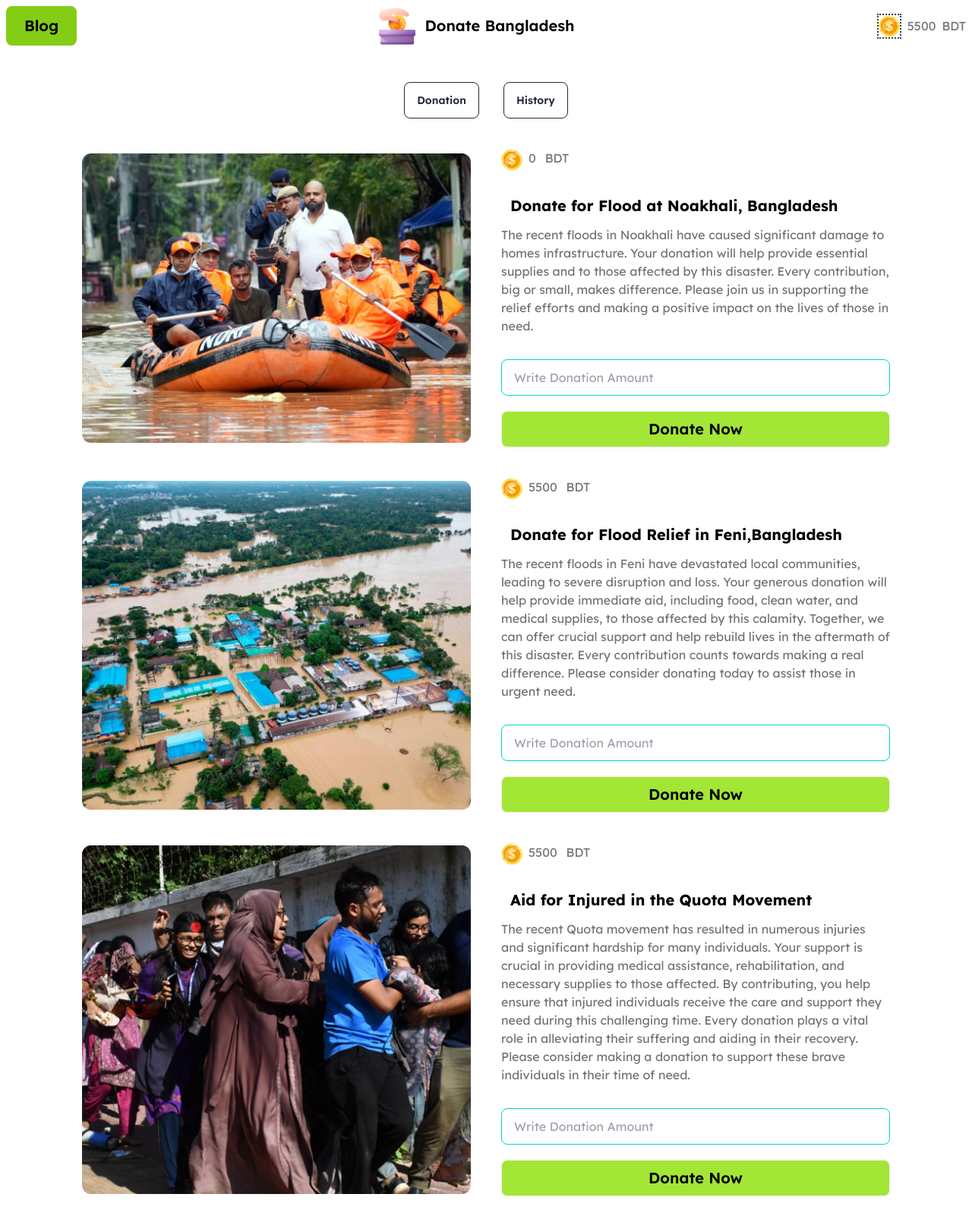
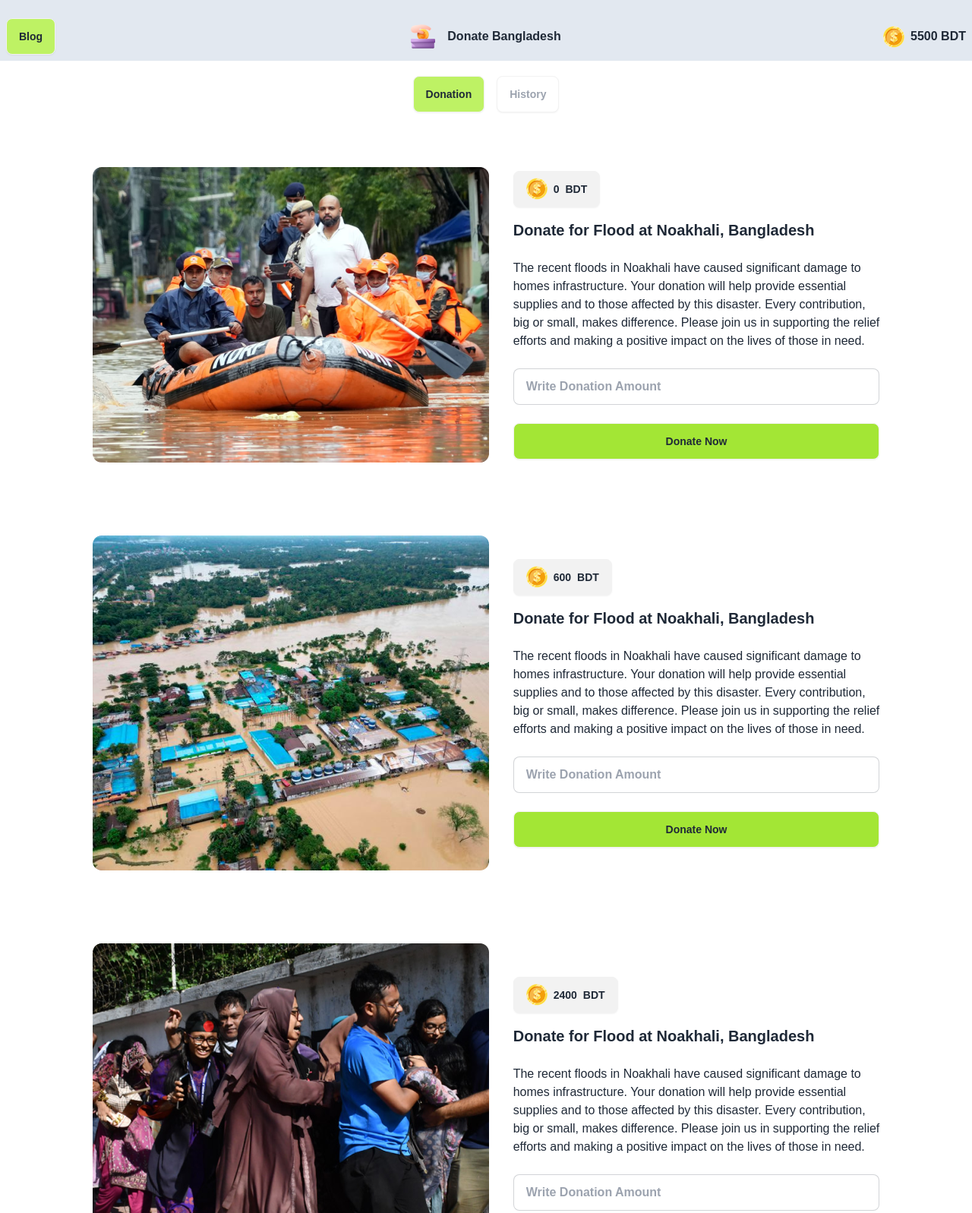
Before and after one commit to Arpan-collab/assignment-05, a plain HTML site: page index.html in a window 1280 px wide. Shown: the top 1597 px of the page at 76% size. Drawn offline with nearby package versions, Linux system fonts and the light colour scheme.

Commit message:
Update index.html

```diff
--- a/index.html
+++ b/index.html
@@ -3,116 +3,108 @@
 <head>
     <meta charset="UTF-8">
     <meta name="viewport" content="width=device-width, initial-scale=1.0">
-    <title>Donate Bangladesh</title>
-    <!-- <link rel="stylesheet" href="style.css"> -->
-     <!-- daisyui and tailwind css  -->
+    <title>Document</title>
     <link href="https://cdn.jsdelivr.net/npm/daisyui@4.12.10/dist/full.min.css" rel="stylesheet" type="text/css" />
     <script src="https://cdn.tailwindcss.com"></script>
-    <!-- google fonts -->
+
+    <!-- google font  -->
     <link rel="preconnect" href="https://fonts.googleapis.com">
-    <link href="https://fonts.googleapis.com/css2?family=Lexend:wght@100..900&display=swap" rel="stylesheet">
     <link rel="preconnect" href="https://fonts.gstatic.com" crossorigin>
+    <link href="https://fonts.googleapis.com/css2?family=Manrope:wght@200..800&display=swap" rel="stylesheet">
+
+    <!-- tailwind css  -->
+
       <style>
-
-        .font-lexend{
-            font-family: lexend;
+        .lexend-font{
+            font-family: "Lexend", sans-serif;
+            font-optical-sizing: auto;
+            font-weight: 600;
+            font-style: normal;
         }
-
-
       </style>
 
 </head>
-<body  class="font-lexend">
-<!-- nabbar starts here -->
-    <nab class="w-4/5 mx-auto " >
-
-        <div class="navbar lg:max ">
+    <body class="lexend-font">
+        <header>
+            <nav class="max-w-screen-xl mx-auto pt-4 sticky top-0    bg-slate-200		 ">
+                <div class="navbar ">
                     <div class="navbar-start">
-              <button class="bg-lime-500 text-black pt-3 pb-3 pr-6 pl-6 text-xl rounded-lg font-semibold ">Blog</button>
+                      <button id="btn-blog" class="btn  bg-lime-300">Blog</button>
                     </div>
-            <div class="navbar-center">
-                <img src="/assets/logo.png">
-              <P class="text-black pt-3 pb-3 pr-6 pl-3 text-xl font-semibold">Donate Bangladesh</P>
+                    <div class="navbar-center gap-4 justify-center items-center">
+                      <img class="w-8" src="./assets/logo.png" alt="">
+                      <h1 class=" md:flex">Donate Bangladesh</h1>
                     </div>
-            <div class="navbar-end ">
-              <img  class="border-dotted border-2 border-slate-700 " src="/assets/coin.png">
-              <p class="pl-2 text-zinc-500 ">5500 </p>
-              <span class="text-zinc-500 pl-2">BDT</span>
-            </div>
-          </div>
-          <div class="flex justify-center pt-10 pb-10 gap-8">
-              <button class="btn btn-outline  ">Donation</button>
-              <button class="btn btn-outline  ">History</button>
-             </div>
-    </nab>
-        <!-- header starts here -->
-    <header>
-        <div class="flex lg:flex-row  flex-col justify-center items-center lg:gap-10 mb-10 ">
-            <div class="w-2/5">
-                <img src="/assets/noakhali.png">
-            </div>
-            <div class="w-2/5 ">
-                <div class="flex pb-5 ">
-                    <img src="/assets/coin.png">
-                    <p
-                    id="totalDonation"
-                    class=" text-zinc-500 pl-2 ">0</p>
-                    <span class="text-zinc-500 pl-3">BDT</span>
-                </div>
-                <h2 class="text-xl font-bold text-black p-3">Donate for Flood at Noakhali, Bangladesh</h2>
-
-                <p class="text-base text-zinc-500 pb-8">The recent floods in Noakhali have caused significant damage to homes  infrastructure. Your donation will help provide essential supplies and  to those affected by this disaster. Every contribution, big or small, makes  difference. Please join us in supporting the relief efforts and making a positive impact on the lives of those in need.</p>
-
-                <input
-                    id="amountHere"
-                    placeholder="Write Donation Amount"type="text"class="input input-bordered input-accent w-full " />
-                <button
-                    id="donateNowBtn"
-                    class="btn btn-block bg-lime-400 text-black text-xl font-semibold mt-5 ">Donate Now</button>
+                    <div class="navbar-end gap-2 ">
+                      <img src="./assets/coin.png" alt="">
+                      <span><span id="balance">5500</span> BDT</span>
 
                     </div>
                   </div>
-         <div class="flex lg:flex-row  flex-col justify-center items-center lg:gap-10 mb-10 ">
-            <div class="w-2/5">
-                <img src="/assets/feni.png">
+            </nav>
+
+            <div class="flex justify-center items-center mt-5 gap-4">
+                <button id="donate-btn" class="btn bg-lime-300">Donation</button>
+                <button id="history-btn" class="btn bg-white border text-gray-400 py-3">History</button>
             </div>
-            <div class="w-2/5">
-                <div class="flex pb-5">
-                    <img src="/assets/coin.png">
-                    <p class=" text-zinc-500 pl-2">5500</p>
-                    <span class="text-zinc-500 pl-3">BDT</span>
+
+            <!-- card section start here  -->
+           <section id="donate-section">
+            <div class="flex lg:flex-row flex-col gap-8 justify-center items-center mt-14  p-4">
+                <div>
+                    <img src="./assets/noakhali.png" alt="">
                 </div>
-                <h2 class="text-xl font-bold text-black p-3">Donate for Flood Relief in Feni,Bangladesh</h2>
+                <div class="">
+                    <button class="btn"><img src="assets/coin.png" alt=""><span id="add-balance">0</span><span>BDT</span> </button>
+                    <h1 class="text-bold text-xl mt-4">Donate for Flood at Noakhali, Bangladesh</h1>
+                    <p class="text-base font-light text-gray mt-6"> The recent floods in Noakhali have caused significant damage to <br> homes  infrastructure. Your donation will help provide essential <br> supplies and  to those affected by this disaster. Every contribution,<br> big or small, makes  difference. Please join us in supporting the relief <br> efforts and making a positive impact on the lives of those in need.</p>
+                    <input id="input-id" type="text" placeholder="Write Donation Amount" class="input input-bordered w-full mt-6 " />
+                    <button id="btn-money" class="btn btn-block bg-lime-400 mt-6">Donate Now</button>
+                </div>
+            </div>
+            <div class="flex lg:flex-row flex-col gap-8 justify-center items-center mt-16 p-4">
+                <div>
+                    <img src="./assets/feni.png" alt="">
+                </div>
+                <div class="">
+                    <button class="btn"><img src="assets/coin.png" alt=""><span id="add-balance2">600</span><span>BDT</span> </button>
+                    <h1 class="text-bold text-xl mt-4">Donate for Flood at Noakhali, Bangladesh</h1>
+                    <p class="text-base font-light text-gray mt-6"> The recent floods in Noakhali have caused significant damage to <br> homes  infrastructure. Your donation will help provide essential <br> supplies and  to those affected by this disaster. Every contribution,<br> big or small, makes  difference. Please join us in supporting the relief <br> efforts and making a positive impact on the lives of those in need.</p>
+                    <input id="input-id2" type="text" placeholder="Write Donation Amount" class="input input-bordered w-full mt-6 " />
+                    <button id="btn-money2" class="btn btn-block bg-lime-400 mt-6">Donate Now</button>
+                </div>
+            </div>
+            <div class="flex lg:flex-row flex-col gap-8 justify-center items-center mt-16 p-4">
+                <div>
+                    <img src="./assets/quota-protest.png" alt="">
+                </div>
+                <div class="">
+                    <button class="btn"><img src="assets/coin.png" alt=""><span id="add-balance3">2400</span><span>BDT</span> </button>
+                    <h1 class="text-bold text-xl mt-4">Donate for Flood at Noakhali, Bangladesh</h1>
+                    <p class="text-base font-light text-gray mt-6"> The recent floods in Noakhali have caused significant damage to <br> homes  infrastructure. Your donation will help provide essential <br> supplies and  to those affected by this disaster. Every contribution,<br> big or small, makes  difference. Please join us in supporting the relief <br> efforts and making a positive impact on the lives of those in need.</p>
+                    <input id="input-id3" type="text" placeholder="Write Donation Amount" class="input input-bordered w-full mt-6 " />
+                    <button id="btn-money3" class="btn btn-block bg-lime-400 mt-6">Donate Now</button>
+                </div>
+            </div>
+           </section>
 
-                <p class="text-base text-zinc-500 pb-8">The recent floods in Feni have devastated local communities, leading to severe disruption and loss. Your generous donation will help provide immediate aid, including food, clean water, and medical supplies, to those affected by this calamity. Together, we can offer crucial support and help rebuild lives in the aftermath of this disaster. Every contribution counts towards making a real difference. Please consider donating today to assist those in urgent need.</p>
-
-                <input placeholder="Write Donation Amount"type="text"class="input input-bordered input-accent w-full " />
-                <button class="btn btn-block bg-lime-400 text-black text-xl font-semibold mt-5 ">Donate Now</button>
+           <section id="history-section" class="max-w-screen-xl mx-auto hidden mt-6">
+            <div id="history-id1" class="shadow py-4">
 
             </div>
-        </div>
-        <div class="flex lg:flex-row  flex-col justify-center items-center lg:gap-10 mb-10 ">
-            <div class="w-2/5">
-                <img src="/assets/quota-protest.png">
-            </div>
-            <div class="w-2/5">
-                <div class="flex pb-5">
-                    <img src="/assets/coin.png">
-                    <p class=" text-zinc-500 pl-2">5500</p>
-                    <span class="text-zinc-500 pl-3">BDT</span>
-                </div>
-                <h2 class="text-xl font-bold text-black p-3">Aid for Injured in the Quota Movement</h2>
-
-                <p class="text-base text-zinc-500 pb-8">The recent Quota movement has resulted in numerous injuries and significant hardship for many individuals. Your support is crucial in providing medical assistance, rehabilitation, and necessary supplies to those affected. By contributing, you help ensure that injured individuals receive the care and support they need during this challenging time. Every donation plays a vital role in alleviating their suffering and aiding in their recovery. Please consider making a donation to support these brave individuals in their time of need.</p>
-
-                <input placeholder="Write Donation Amount"type="text"class="input input-bordered input-accent w-full " />
-                <button class="btn btn-block bg-lime-400 text-black text-xl font-semibold mt-5 ">Donate Now</button>
+            <div id="history-id2" class="shadow py-4">
 
             </div>
+            <div id="history-id3" class="shadow py-4">
+
             </div>
+           </section>
+
+        </header>
 
 
-    </header>
     <script src="/home.js"></script>
+    <script src="/history.js"></script>
     </body>
+
 </html>
```
Lines whose indentation alone changed are shown as unchanged.
